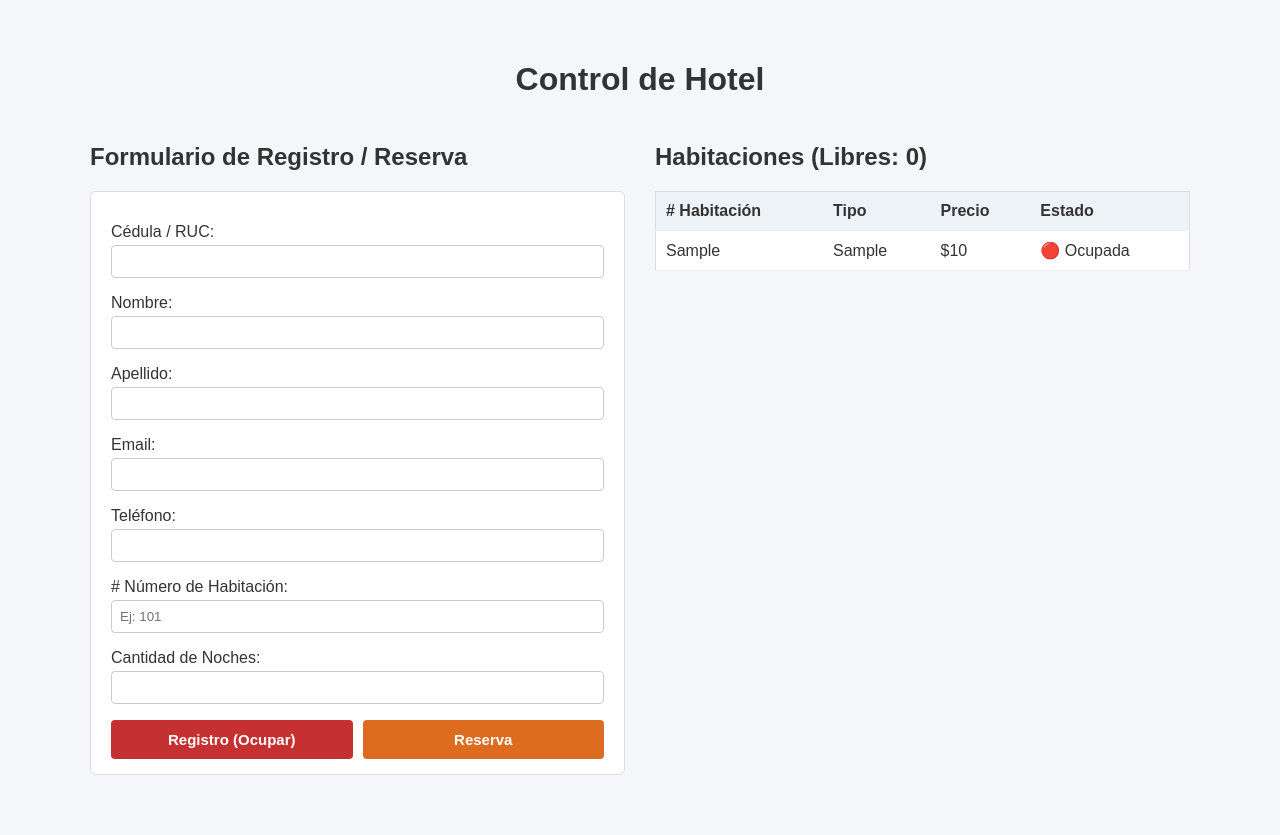
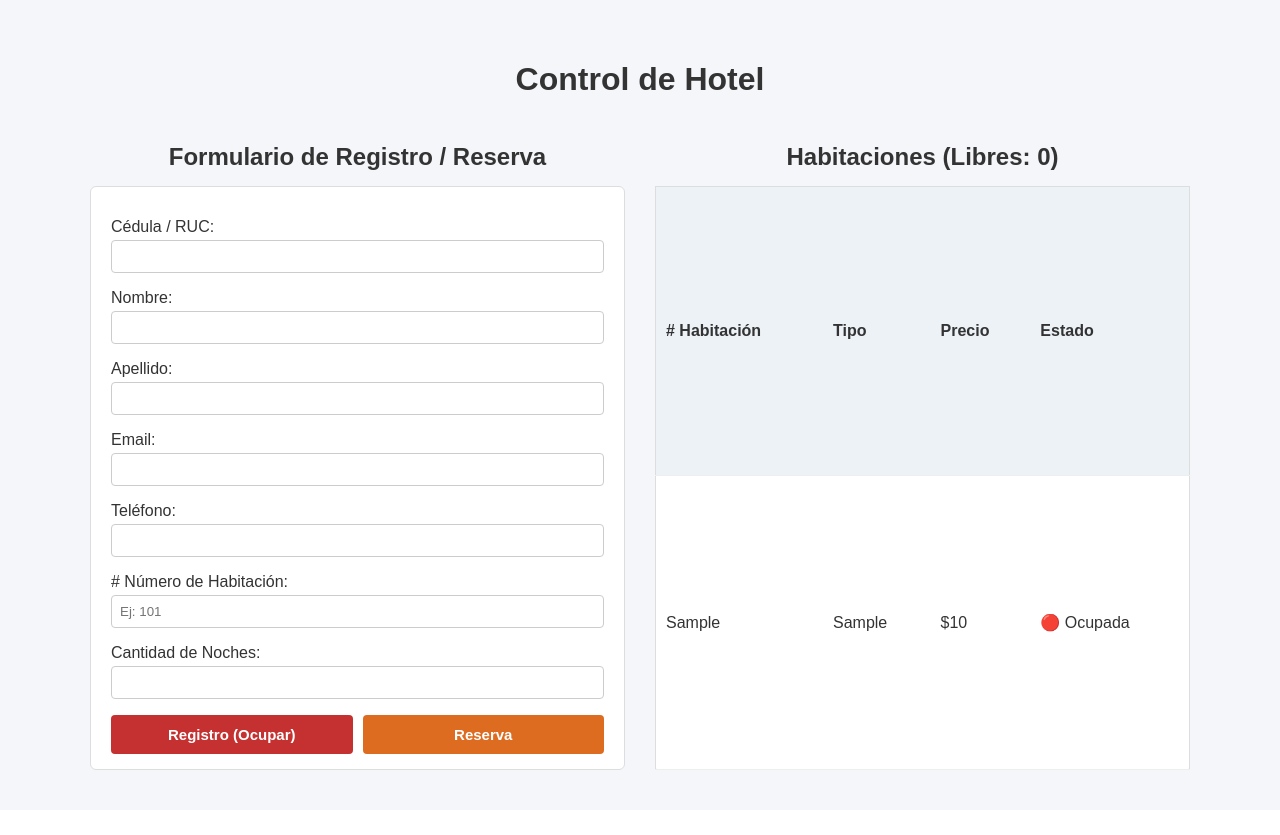
Before and after one commit to wels-soft/hotel, a PHP site: page / in a window 1280 px wide. After the commit the page ends 770 px from the top, so only its background shows below. Run offline with PHP 8.4, Linux system fonts and the light colour scheme; tables that the repository leaves empty or names only in its code hold one stand-in row (values such as "Sample post").

Commit message:
Detalles UI

```diff
--- a/estilos.css
+++ b/estilos.css
@@ -12,14 +12,21 @@ body {
     margin-bottom: 25px;
 }
 
+h2 {
+    text-align: center;
+    margin-bottom: 15px;
+}
+
 .contenedor {
     display: flex;
     gap: 30px;
-    align-items: flex-start;
+    align-items: stretch;
 }
 
 .columna {
     flex: 1;
+    display: flex;
+    flex-direction: column;
 }
 
 form, table {
@@ -27,7 +34,8 @@ form, table {
     padding: 15px 20px;
     border-radius: 6px;
     border: 1px solid #ddd;
-    margin-bottom: 20px;
+    margin-bottom: 0;
+    flex: 1;
 }
 
 input {
@@ -57,7 +65,7 @@ button {
 }
 
 .btn-registro {
-    background-color: #c53030; /* Rojo para registro/ocupar */
+    background-color: #c53030;
 }
 
 .btn-registro:hover {
@@ -65,7 +73,7 @@ button {
 }
 
 .btn-reserva {
-    background-color: #dd6b20; /* Naranja para reserva */
+    background-color: #dd6b20;
 }
 
 .btn-reserva:hover {
@@ -78,7 +86,7 @@ table {
 }
 
 th, td {
-    padding: 10px;
+    padding: 14px 10px;
     text-align: left;
     border-bottom: 1px solid #eee;
 }
```
